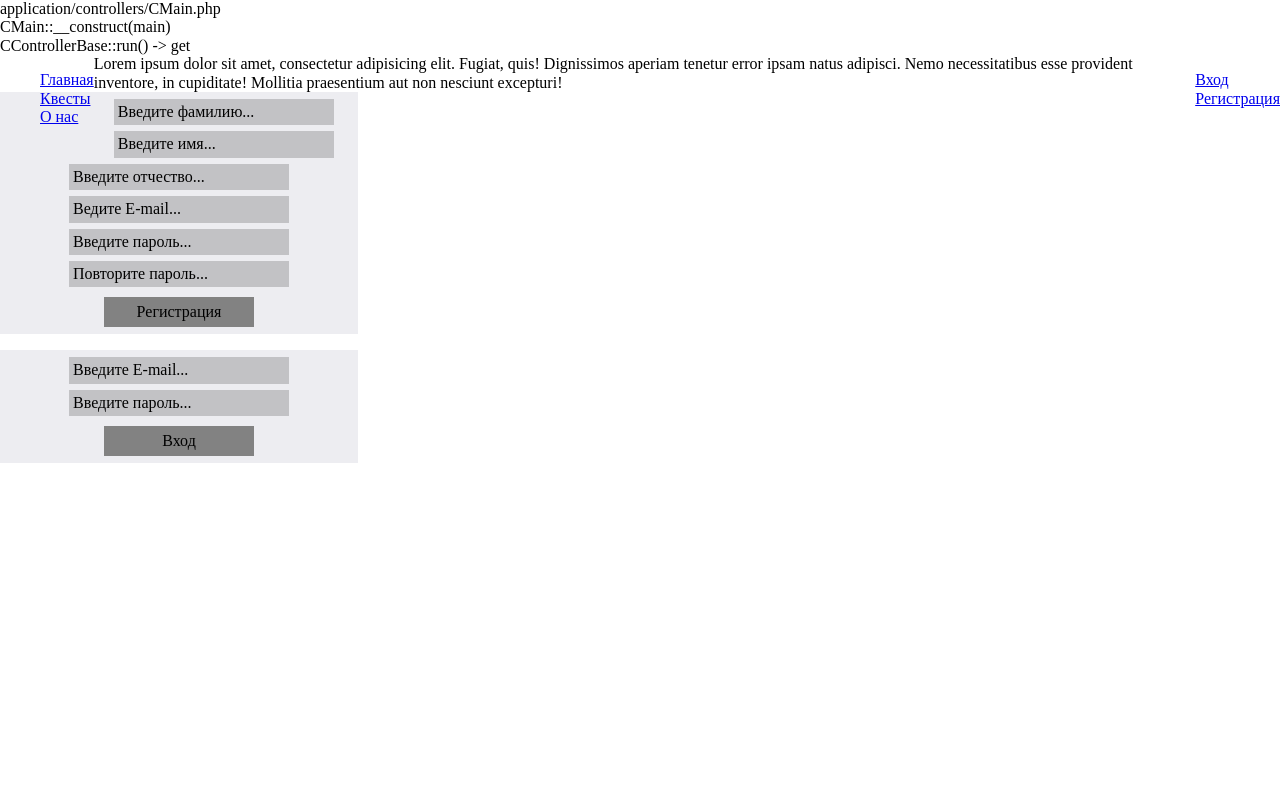
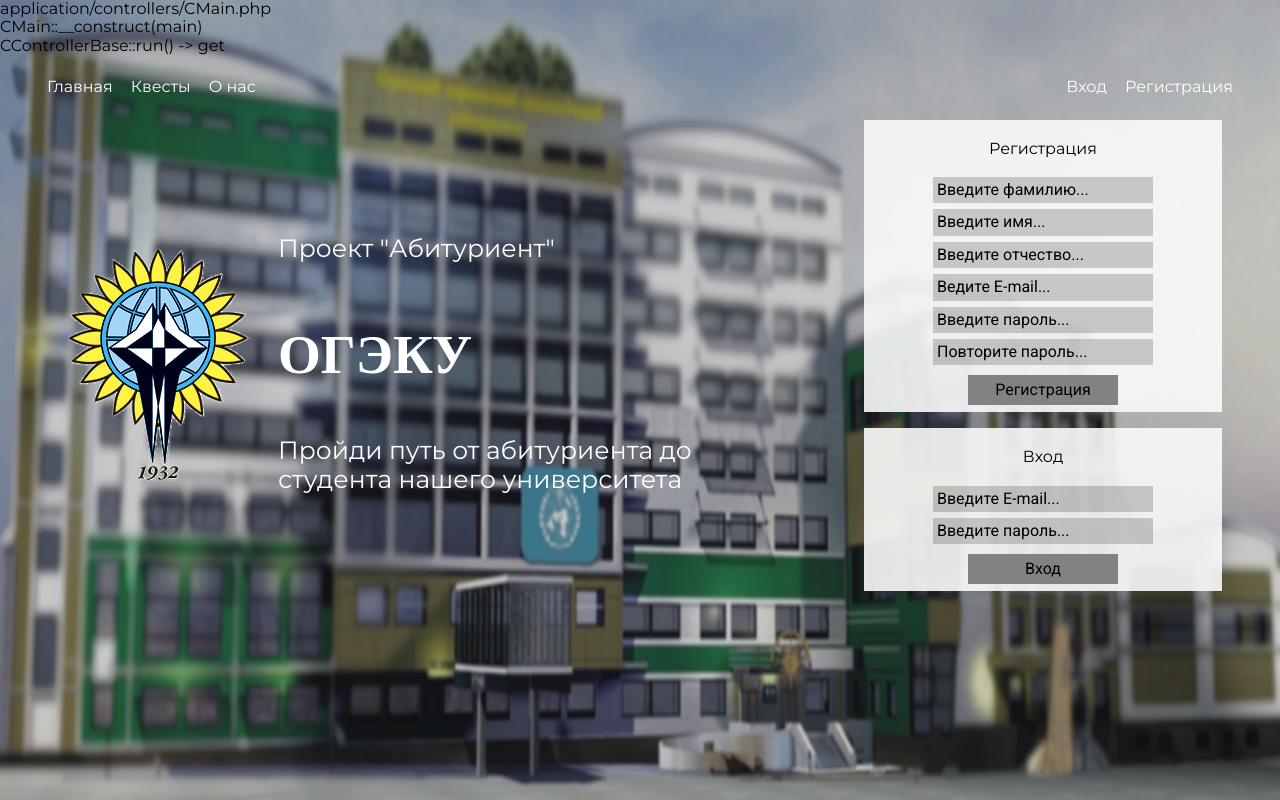
Before and after one commit to logitec1994/oseu-olympiad-2018, a PHP site: page / in a window 1280 px wide. Run offline with PHP 8.4, Linux system fonts and the light colour scheme.

Commit message:
Changed: main.css, header.php, main.php

```diff
--- a/static/styles/main.css
+++ b/static/styles/main.css
@@ -1,14 +1,36 @@
--
 .clear
 {
     clear: both;
 }
+
+.invalid
+{
+    border: 1px solid red;
+}
+
+*
+{
+    font-family: 'Roboto', sans-serif;
+    font-family: 'Montserrat', sans-serif;
+}
+
+body
+{
+    background-image: url(../img/main-backgroun-blur.png);
+    background-attachment: scroll;
+    -webkit-background-size: 100vw 100vh;
+    background-size: 100vw 100vh;
+    background-repeat: no-repeat;
+}
+
 form
 {
     width: 350px;
     text-align: center;
     padding: 4px;
-    background-color: rgba(210, 210, 220, 0.4);
+    background-color: rgba(250, 250, 250, 0.9);
+    font-family: 'Roboto', sans-serif;
+    font-weight: regular;
 }
 
 form input
@@ -41,20 +63,102 @@
     width: 150px;
     height: 30px;
 }
-.header .navigation
+
+div.grid
 {
-    float: left;
+    display: grid;
+    grid-column-gap: 20px;
+    grid-template-areas:
+        "navigation role-buttons"
+        "content form"
+        "content form";
 }
 
-.navigation ul
+.navigation
+{
+    justify-self: left;
+    grid-area: navigation;
+}
+
+.role-buttons
+{
+    justify-self: right;
+    grid-area: role-buttons;
+}
+
+.content
+{
+    justify-self: center;
+    grid-area: content;
+}
+
+.content .text
+{
+    color: white;
+    font-family: 'Montserrat', sans-serif;
+    font-size: 25px;
+}
+
+@font-face {
+    font-family: Impact; /* Гарнитура шрифта */
+    src: url(ofont.ru_Impact.ttf); /* Путь к файлу со шрифтом */
+}
+
+.content .text p:nth-child(2)
+{
+    font-weight: bold;
+    font-size: 2.2em;
+    font-family: Impact;
+}
+
+.form
+{
+    justify-self: center;
+    grid-area: form;
+}
+div.content div.logo
+{
+    width: 200px;
+    height: 250px;
+    background-image: url(../img/arms-odeku-200x250_nobg.png);
+    display: inline-block;
+}
+
+.grid-item3
+{
+    display: grid;
+    grid-template-columns: 220px minmax(350px, 450px);
+    align-items: center;
+}
+
+.navigation ul,
+.role-buttons ul
 {
     list-style: none;
 }
-.header .role-buttons
+
+.navigation ul li,
+.role-buttons ul li
 {
-    float: right;
+    display: inline-block;
+    padding: 5px;
+    margin: 2px;
 }
-.header .role-buttons ul
+
+.role-buttons
 {
-    list-style: none;
+    margin-right: 40px;
 }
+
+.navigation ul li a,
+.role-buttons ul li a
+{
+    color: white;
+    text-decoration: none;
+}
+
+.navigation ul li a:hover,
+.role-buttons ul li a:hover
+{
+    text-decoration: underline;
+}
--- a/templates/header.php
+++ b/templates/header.php
@@ -6,14 +6,6 @@
     <meta http-equiv="X-UA-Compatible" content="ie=edge">
     <title>Main</title>
     <link rel="stylesheet" href="/static/lib/normalize.min.css">
-<!--     <style>
-body {
-    background-repeat: no-repeat;
-    /*background-position: center center;*/
-    background-size: 100%;
-    background-attachment: fixed;
-    background-image: url("/static/img/main-backgroun-blur.png");
-}
-    </style> -->
+    <link href="https://fonts.googleapis.com/css?family=Montserrat|Racing+Sans+One|Roboto" rel="stylesheet">
 </head>
 <body>
--- a/templates/main.php
+++ b/templates/main.php
@@ -1,48 +1,53 @@
 <?php
 include_once 'templates/header.php'
 ?>
+<!-- <link href="https://fonts.googleapis.com/css?family=Roboto" rel="stylesheet"> -->
+<link href="https://fonts.googleapis.com/css?family=Titan+One" rel="stylesheet">
 
-<div class="main">
-    <div class="header">
-        <nav class="navigation">
+<div class="main grid">
+    <nav class="navigation grid-item1">
         <ul>
-                <li><a href="/main">Главная</a></li>
+            <li><a href="/">Главная</a></li>
             <li><a href="/quests">Квесты</a></li>
             <li><a href="/about">О нас</a></li>
         </ul>
     </nav>
-        <div class="role-buttons">
+    <div class="role-buttons grid-item2">
         <ul>
             <li><a href="#">Вход</a></li>
             <li><a href="#">Регистрация</a></li>
         </ul>
     </div>
+    <div class="content grid-item3">
+        <div class="logo"></div>
+        <div class="text">
+            <p>Проект "Абитуриент"</p>
+            <p>ОГЭКУ</p>
+            <p>Пройди путь от абитуриента до студента нашего университета</p>
         </div>
-    <div class="clear"></div>
-    <main class="content">
-        <div class="logo"></div>
-        <div class="text">Lorem ipsum dolor sit amet, consectetur adipisicing elit. Fugiat, quis! Dignissimos aperiam tenetur error ipsam natus adipisci. Nemo necessitatibus esse provident inventore, in cupiditate! Mollitia praesentium aut non nesciunt excepturi!</div>
-    </main>
+    </div>
+    <div class="form grid-item4">
+        <form action="/registration" method="post" id="registration-form">
+            <p>Регистрация</p>
+            <input type="text" name="lastname" placeholder="Введите фамилию...">
+            <input type="text" name="firstname" placeholder="Введите имя...">
+            <input type="text" name="patronymic" placeholder="Введите отчество...">
+            <input type="email" name="email" placeholder="Ведите E-mail...">
+            <input type="password" name="password" placeholder="Введите пароль...">
+            <input type="password" name="re-password" placeholder="Повторите пароль...">
+            <input type="submit" value="Регистрация" name="registration">
+        </form>
+        <form action="/login" method="post" id="login-form">
+            <p>Вход</p>
+            <input type="email" name="email" placeholder="Введите E-mail...">
+            <input type="password" name="password" placeholder="Введите пароль...">
+            <input type="submit" value="Вход" name="login">
+        </form>
+    </div>
 </div>
 
-<form action="/registration" method="post">
-    <input type="text" name="lastname" id="lastname" placeholder="Введите фамилию...">
-    <input type="text" name="name" id="name" placeholder="Введите имя...">
-    <input type="text" name="patronymic" id="patronymic" placeholder="Введите отчество...">
-    <input type="email" name="email" id="email" placeholder="Ведите E-mail...">
-    <input type="password" name="password" id="password" placeholder="Введите пароль...">
-    <input type="password" name="re-password" id="re-password" placeholder="Повторите пароль...">
-    <input type="submit" value="Регистрация">
-</form>
-<form action="/login" method="post">
-    <input type="email" name="email" id="email" placeholder="Введите E-mail...">
-    <input type="password" name="password" id="password" placeholder="Введите пароль...">
-    <input type="submit" value="Вход">
-</form>
+<link rel="stylesheet" href="/static/styles/main.css">
 
-<!-- <form action="#"></form> -->
-
-<link rel="stylesheet" href="/static/styles/main.css">
 
 <?php
 include_once 'templates/footer.php'
```
Also changed, not shown: static/img/arms-odeku-200x250_nobg.png, static/styles/ofont.ru_Impact.ttf (added). Lines whose indentation alone changed are shown as unchanged.
